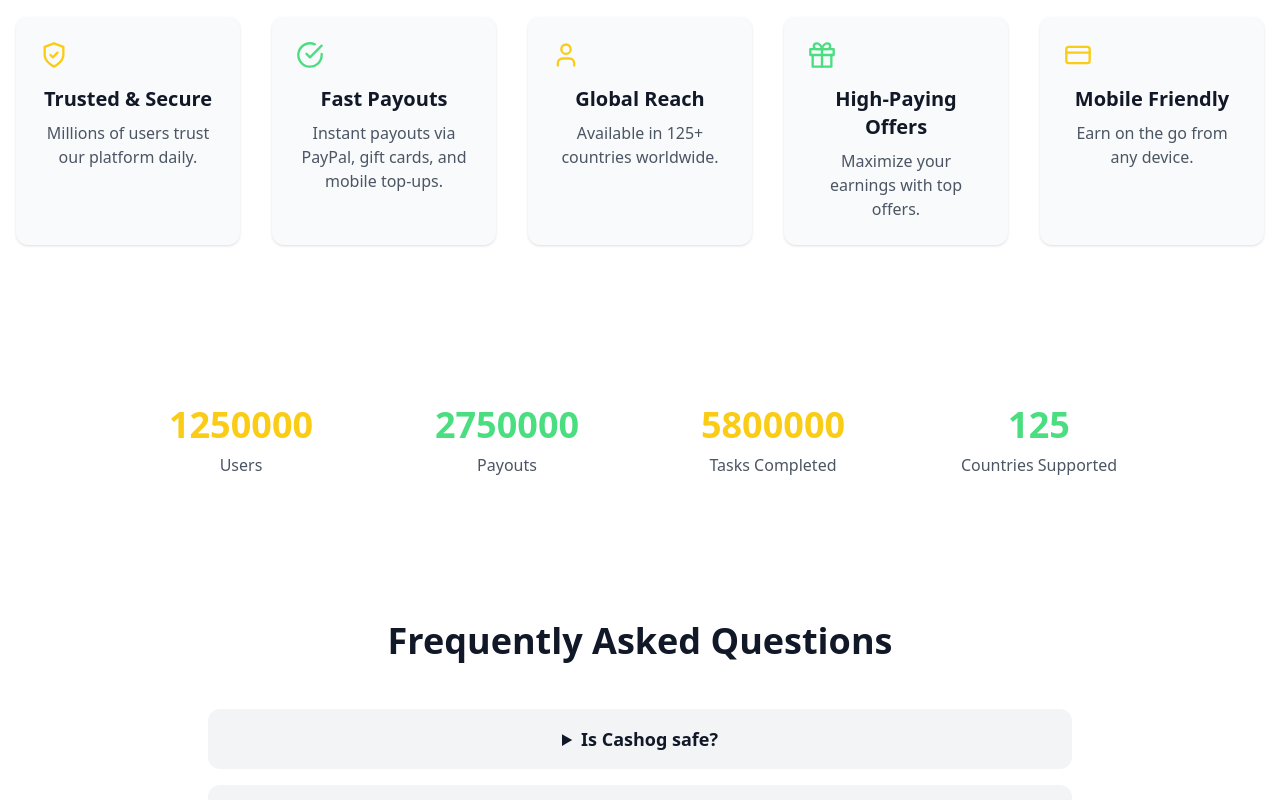
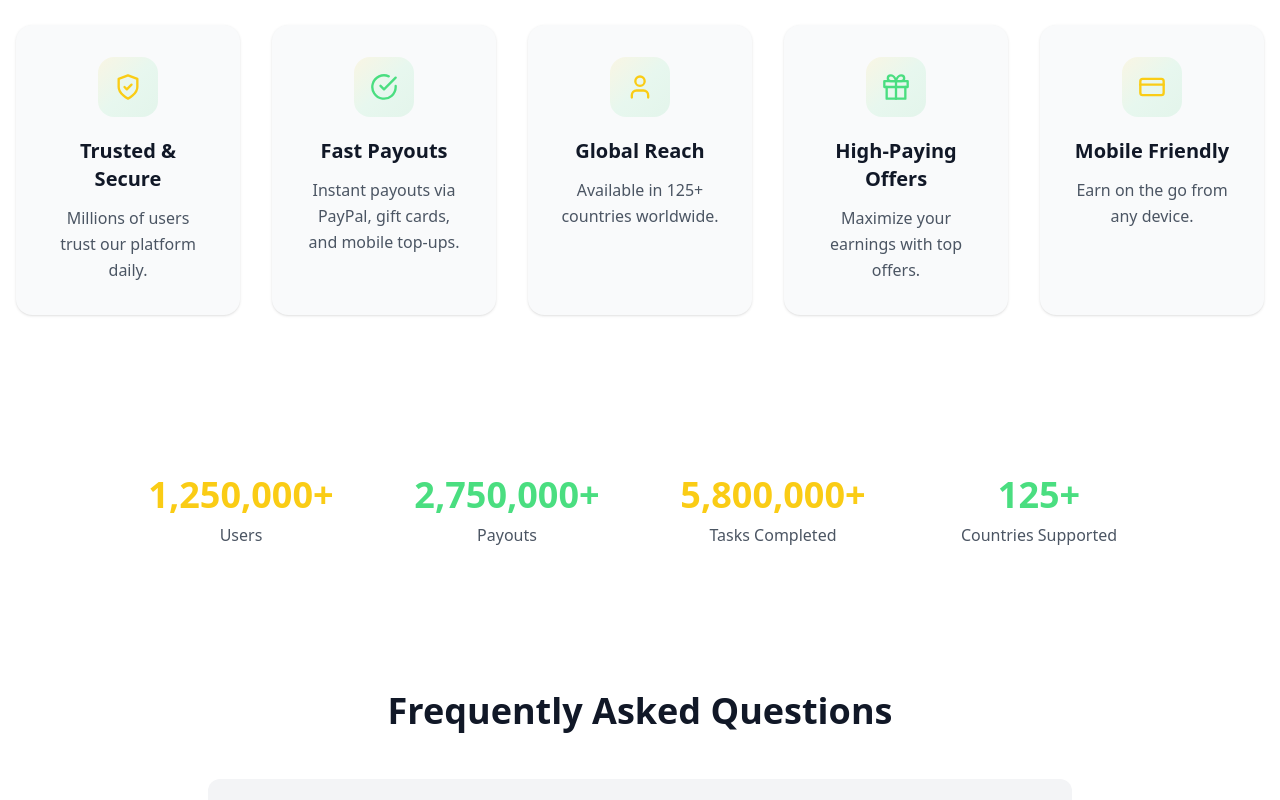
Before and after one commit to tool63/cashin, a Next.js app: page /trust-safety in a window 1280 px wide. Shown: the part 660-1460 px from the top of the page. Built offline with nearby package versions, Linux system fonts and the light colour scheme.

Commit message:
Update page.tsx

```diff
--- a/app/(site)/trust-safety/page.tsx
+++ b/app/(site)/trust-safety/page.tsx
@@ -1,7 +1,14 @@
 "use client";
 
 import React, { useState, useEffect, useRef } from "react";
-import { ArrowRight, ShieldCheck, CheckCircle, User, Gift, CreditCard } from "lucide-react";
+import {
+  ArrowRight,
+  ShieldCheck,
+  CheckCircle,
+  User,
+  Gift,
+  CreditCard,
+} from "lucide-react";
 import Link from "next/link";
 import { motion } from "framer-motion";
 import Meta from "@/components/seo/SeoEngine";
@@ -27,6 +34,7 @@ function CountUp({ end }: { end: number }) {
 
   useEffect(() => {
     if (!visible) return;
+
     let start = 0;
     const duration = 1500;
     const increment = end / (duration / 16);
@@ -44,16 +52,37 @@ function CountUp({ end }: { end: number }) {
     return () => clearInterval(counter);
   }, [visible, end]);
 
-  return <span ref={ref}>{count}</span>;
+  return <span ref={ref}>{count.toLocaleString()}</span>;
 }
 
 /* ================= DATA ================= */
 const features = [
-  { icon: <ShieldCheck size={28} className="text-yellow-400" />, title: "Trusted & Secure", description: "Millions of users trust our platform daily." },
-  { icon: <CheckCircle size={28} className="text-green-400" />, title: "Fast Payouts", description: "Instant payouts via PayPal, gift cards, and mobile top-ups." },
-  { icon: <User size={28} className="text-yellow-400" />, title: "Global Reach", description: "Available in 125+ countries worldwide." },
-  { icon: <Gift size={28} className="text-green-400" />, title: "High-Paying Offers", description: "Maximize your earnings with top offers." },
-  { icon: <CreditCard size={28} className="text-yellow-400" />, title: "Mobile Friendly", description: "Earn on the go from any device." },
+  {
+    icon: <ShieldCheck size={28} className="text-yellow-400" />,
+    title: "Trusted & Secure",
+    description: "Millions of users trust our platform daily.",
+  },
+  {
+    icon: <CheckCircle size={28} className="text-green-400" />,
+    title: "Fast Payouts",
+    description:
+      "Instant payouts via PayPal, gift cards, and mobile top-ups.",
+  },
+  {
+    icon: <User size={28} className="text-yellow-400" />,
+    title: "Global Reach",
+    description: "Available in 125+ countries worldwide.",
+  },
+  {
+    icon: <Gift size={28} className="text-green-400" />,
+    title: "High-Paying Offers",
+    description: "Maximize your earnings with top offers.",
+  },
+  {
+    icon: <CreditCard size={28} className="text-yellow-400" />,
+    title: "Mobile Friendly",
+    description: "Earn on the go from any device.",
+  },
 ];
 
 const stats = [
@@ -64,10 +93,22 @@ const stats = [
 ];
 
 const faqs = [
-  { q: "Is Cashog safe?", a: "Yes, our platform is fully secure and trusted by millions of users worldwide." },
-  { q: "How do I withdraw earnings?", a: "Withdraw via PayPal, gift cards, or mobile top-ups instantly." },
-  { q: "Is it free to join?", a: "Yes! Creating an account is completely free." },
-  { q: "Can I earn on mobile?", a: "Absolutely! Our platform is fully mobile-friendly." },
+  {
+    q: "Is Cashog safe?",
+    a: "Yes, our platform is fully secure and trusted by millions of users worldwide.",
+  },
+  {
+    q: "How do I withdraw earnings?",
+    a: "Withdraw via PayPal, gift cards, or mobile top-ups instantly.",
+  },
+  {
+    q: "Is it free to join?",
+    a: "Yes! Creating an account is completely free.",
+  },
+  {
+    q: "Can I earn on mobile?",
+    a: "Absolutely! Our platform is fully mobile-friendly.",
+  },
 ];
 
 /* ================= MAIN PAGE ================= */
@@ -100,7 +141,8 @@ export default function TrustSafetyPage() {
             transition={{ delay: 0.3 }}
             className="text-lg sm:text-xl md:text-2xl text-gray-600 dark:text-gray-300 max-w-3xl mx-auto mb-10 leading-relaxed"
           >
-            Cashog ensures every task and payout is secure. Join millions of users worldwide earning real money safely.
+            Cashog ensures every task and payout is secure. Join millions of
+            users worldwide earning real money safely.
           </motion.p>
 
           <Link href="/signup" className="cta-observer inline-block">
@@ -112,12 +154,17 @@ export default function TrustSafetyPage() {
               Create Free Account <ArrowRight size={20} />
             </motion.div>
           </Link>
+
+          {/* Global Floating CTA */}
           <FloatingCTA />
         </section>
 
         {/* ================= FEATURES ================= */}
         <section className="max-w-7xl mx-auto px-4 py-20 text-center">
-          <h2 className="text-3xl md:text-4xl font-bold mb-12">Platform Features</h2>
+          <h2 className="text-3xl md:text-4xl font-bold mb-14">
+            Platform Features
+          </h2>
+
           <div className="grid gap-8 md:grid-cols-2 lg:grid-cols-5 justify-center">
             {features.map((feature, i) => (
               <motion.div
@@ -125,12 +172,22 @@ export default function TrustSafetyPage() {
                 initial={{ opacity: 0, y: 30 }}
                 whileInView={{ opacity: 1, y: 0 }}
                 viewport={{ once: true }}
-                transition={{ duration: 0.5, delay: i * 0.2 }}
-                className="bg-gray-50 dark:bg-[#111827] rounded-xl p-6 text-center shadow hover:shadow-lg transition-shadow duration-300 w-full max-w-xs mx-auto"
+                transition={{ duration: 0.5, delay: i * 0.15 }}
+                className="bg-gray-50 dark:bg-[#111827] rounded-2xl p-8 shadow hover:shadow-xl transition-all duration-300 w-full max-w-xs mx-auto"
               >
-                <div className="mb-4">{feature.icon}</div>
-                <h3 className="text-xl font-semibold mb-2">{feature.title}</h3>
-                <p className="text-gray-600 dark:text-gray-400">{feature.description}</p>
+                <div className="flex flex-col items-center text-center">
+                  <div className="mb-5 p-4 rounded-2xl bg-gradient-to-br from-yellow-400/10 via-green-400/10 to-green-500/10">
+                    {feature.icon}
+                  </div>
+
+                  <h3 className="text-xl font-semibold mb-3">
+                    {feature.title}
+                  </h3>
+
+                  <p className="text-gray-600 dark:text-gray-400 leading-relaxed">
+                    {feature.description}
+                  </p>
+                </div>
               </motion.div>
             ))}
           </div>
@@ -149,9 +206,11 @@ export default function TrustSafetyPage() {
                 className="flex flex-col items-center"
               >
                 <h3 className={`text-4xl font-bold ${stat.color}`}>
-                  <CountUp end={stat.value} />
+                  <CountUp end={stat.value} />+
                 </h3>
-                <p className="text-gray-600 dark:text-gray-400 mt-2">{stat.title}</p>
+                <p className="text-gray-600 dark:text-gray-400 mt-2">
+                  {stat.title}
+                </p>
               </motion.div>
             ))}
           </div>
@@ -159,12 +218,22 @@ export default function TrustSafetyPage() {
 
         {/* ================= FAQ ================= */}
         <section className="max-w-4xl mx-auto px-4 py-16 text-center">
-          <h2 className="text-3xl md:text-4xl font-bold mb-12">Frequently Asked Questions</h2>
+          <h2 className="text-3xl md:text-4xl font-bold mb-12">
+            Frequently Asked Questions
+          </h2>
+
           <div className="space-y-4">
             {faqs.map((faq, i) => (
-              <details key={i} className="bg-gray-100 dark:bg-[#1A1F2B] rounded-xl p-4 cursor-pointer group">
-                <summary className="font-semibold text-lg">{faq.q}</summary>
-                <p className="mt-2 text-gray-600 dark:text-gray-400">{faq.a}</p>
+              <details
+                key={i}
+                className="bg-gray-100 dark:bg-[#1A1F2B] rounded-xl p-5 cursor-pointer"
+              >
+                <summary className="font-semibold text-lg">
+                  {faq.q}
+                </summary>
+                <p className="mt-3 text-gray-600 dark:text-gray-400">
+                  {faq.a}
+                </p>
               </details>
             ))}
           </div>
```
